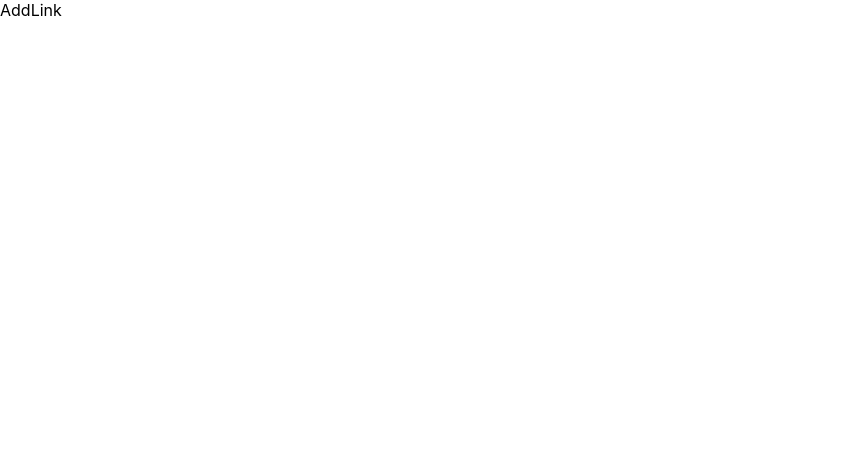
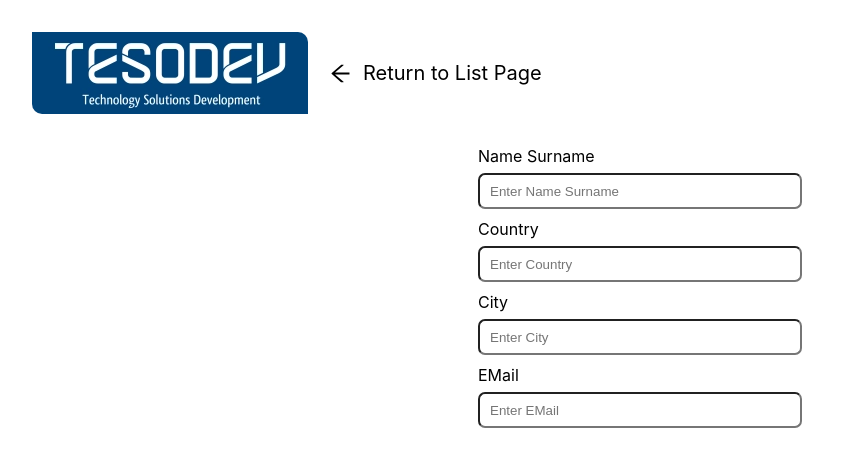
Before and after one commit to sualtindakiadam/searchingappExp, a React (Create React App) app in the folder sk-search-app/: page /addLink in a window 1280 px wide. Shown: the top 466 px of the page, without its empty margins (0-865 px from the left). Built offline with nearby package versions, Linux system fonts and the light colour scheme.

Commit message:
add page added

```diff
--- a/sk-search-app/src/components/news/News.js
+++ b/sk-search-app/src/components/news/News.js
@@ -48,24 +48,28 @@ export default function News() {
     }
 
     return (
+        <div className="container1">
+
+            <h1>Top News</h1>
+
             <div className="newsContainer" >
 
                 <div className="prevContainer">
 
-                <Button text={<GrPrevious />} func={prevPage} />
+                    <Button text={<GrPrevious size={20} />} func={prevPage} />
 
                 </div>
 
                 {data.slice(first, last).map((d) => {
-                return < div className="newsItem"  >
+                    return (
+                        < div className="newsItem"  >
                             <img src={d.image} className="officeImage" />
                             <p>{d.title}</p>
-
-                </div>
+                        </div>)
                 })}
 
                 <div className="nextContainer">
-                <Button text={<GrNext />} func={nextPage} />
+                    <Button text={<GrNext size={20} />} func={nextPage} />
 
                 </div>
 
@@ -73,5 +77,8 @@ export default function News() {
 
 
             </div>
+        </div>
+
+
     )
 }
--- a/sk-search-app/src/components/news/News.scss
+++ b/sk-search-app/src/components/news/News.scss
@@ -12,20 +12,25 @@
      left: 0px;
      right: 0px;
 
+
+
+}
+.container1{
+
+   height: 300px;
+    width: 100%;
+    margin: 20px;
 }
 
 .prevContainer{
     display: flex;
     align-items: center;
-    position: fixed;
 
-    left: 0px;
 
 }
 
 .nextContainer{
     display: flex;
-    position: fixed;
     align-items: center;
-    right: 0px;
+
 }
--- a/sk-search-app/src/index.js
+++ b/sk-search-app/src/index.js
@@ -10,7 +10,7 @@ import "./publics/ClassTypes.scss"
 const root = ReactDOM.createRoot(document.getElementById('root'));
 root.render(
   <BrowserRouter>
-    <div className='container'>
+    <div >
       <App />
 
     </div>
--- a/sk-search-app/src/pages/AddLink/AddLink.js
+++ b/sk-search-app/src/pages/AddLink/AddLink.js
@@ -1,7 +1,48 @@
 import React from "react";
+import { NavLink } from "react-router-dom";
+import "./AddLink.scss"
+import { AiOutlineArrowLeft } from "react-icons/ai"
+import Button from "../../components/Button";
+
+
+import TesodevLogo from "../../components/TesodevLogo";
+
+
+const titles = ([
+    { id: 1, title: "Name Surname" },
+    { id: 2, title: "Country" },
+    { id: 3, title: "City" },
+    { id: 4, title: "EMail" },
+
+])
 
 export default function AddLink() {
+
+
     return (
-         <div> AddLink </div>
+        <div>
+            <div className="headerContainer">
+                <TesodevLogo />
+                <NavLink className="back" to="/" style={{ color: 'black', fontSize: 20, marginLeft: 20, textDecoration: 'none' }}>
+                    {<AiOutlineArrowLeft size={25} style={{ alignItem: 'center', marginRight: 10 }} />}  Return to List Page
+
+                </NavLink>
+            </div>
+            <div className="formContainer">
+                <div>
+                    {titles.map((d) => {
+                        return <div className="formItemContainer" >
+                            <div >{d.title}</div>
+                            <div >
+                                <input type='text' className="input" onChange={(e) => console.log(d.title)} placeholder={"Enter " + d.title} />
+                            </div>
+                        </div>
+                    })}
+                </div>
+
+            </div>
+
+
+        </div>
     )
 }
--- /dev/null
+++ b/sk-search-app/src/pages/AddLink/AddLink.scss
@@ -0,0 +1,32 @@
+@import '../../publics/ClassTypes.scss';
+
+
+.headerContainer{
+    @extend .start;
+    align-items: center;
+    padding: 2em;
+    display: flex;
+}
+
+.back{
+    @extend .center;
+
+}
+
+.formContainer{
+    @extend .center;
+    height: 200px;
+}
+
+.formItemContainer{
+    margin-bottom: 10px;
+}
+
+.input{
+    width: 300px;
+    height: 30px;
+    border-radius: 7px;
+    padding-inline: 10px;
+    margin-top: 7px;
+
+}
--- a/sk-search-app/src/pages/Main/Main.js
+++ b/sk-search-app/src/pages/Main/Main.js
@@ -1,5 +1,8 @@
 import React from "react";
-import { NavLink } from "react-router-dom";
+import { NavLink, useNavigate } from "react-router-dom";
+
+
+
 
 import "../../publics/ClassTypes.scss"
 
@@ -9,11 +12,12 @@ import Search from "../../components/search/Search";
 import Footer from "../../components/footer/footer";
 import News from "../../components/news/News";
 
+
 export default function Main() {
+  const navigate = useNavigate()
 
-  const addNewRecord = () => {
-
-    alert("add new record")
+  function addNewRecord(e) {
+    navigate('/addLink')
 
   }
 
@@ -35,7 +39,7 @@ export default function Main() {
         </div>
       </div>
       <div className="newsContainer">
-      <News/>
+        <News />
 
       </div>
       <div className="footer">
--- a/sk-search-app/src/publics/ClassTypes.scss
+++ b/sk-search-app/src/publics/ClassTypes.scss
@@ -2,17 +2,14 @@ $light-blue: #008CBA;
 $dark-blue: #002e79;
 
 .container {
-
 }
 
 .bodyContainer {
-
     position:fixed;
     top: 0px;
     left: 0px;
     right: 0px;
-
-
+    margin: 10px;
 }
 .center {
     display: flex;
```
Also changed, not shown: sk-search-app/src/publics/Func.js (deleted, +0 -7 lines). Lines whose indentation alone changed are shown as unchanged.
